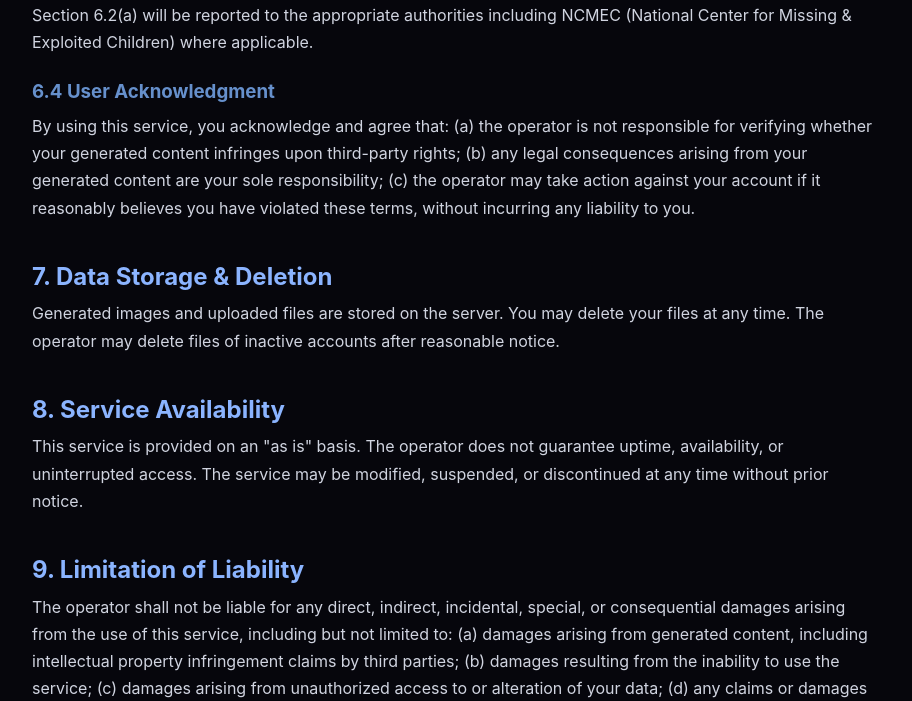
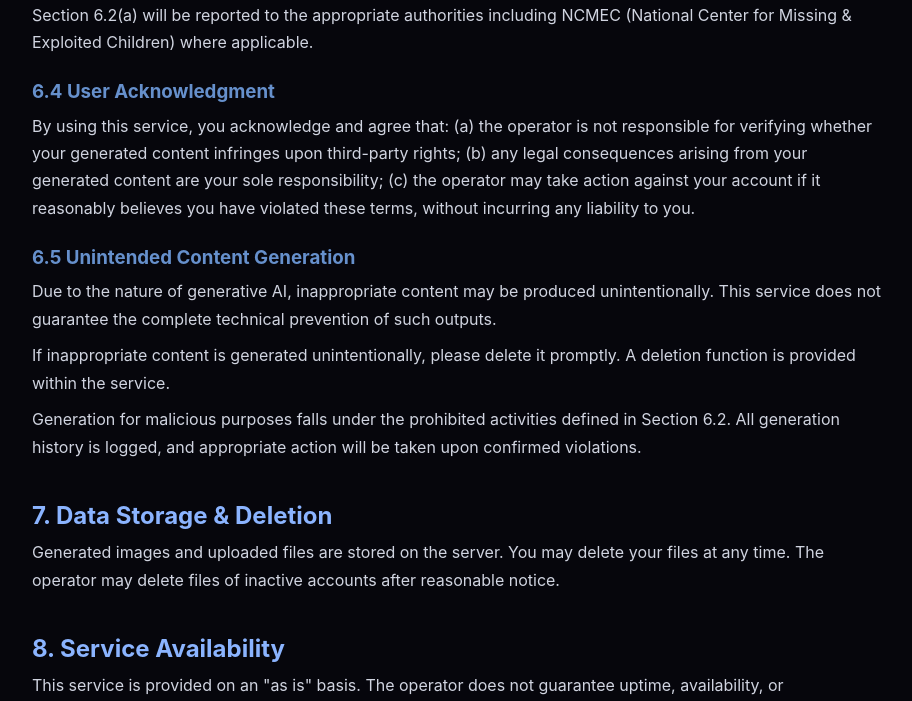
Before and after one commit to goodsun/ciel, a PHP site: page /service.php in a window 1280 px wide. Shown: the part 3065-3766 px from the top of the page, without its empty margins (182-1094 px from the left). Run offline with PHP 8.4, Linux system fonts and the light colour scheme; data that the repository does not hold is empty.

Commit message:
feat: add Section 6.5 on unintended content generation to ToS
Covers: AI may produce unintended content, users should delete promptly,
malicious use falls under 6.2 prohibitions, all generation history is
logged. All 5 languages.

```diff
--- a/public/service.php
+++ b/public/service.php
@@ -60,7 +60,7 @@ $tosLang = in_array($CURRENT_LANG, ['en','ja','zh','ko','es']) ? $CURRENT_LANG :
 <p>本サイト le ciel は Stable Diffusion を利用した有料画像生成サービスです。</p>
 <p>本サービスは、AI が切り拓く表現の多様な可能性を、あらゆるクリエイターに届けるために運営しています。</p>
 <p>創作とは本来、境界を問い続けることです。<br>法と自由の境界線に立つ表現者のインスピレーションに、le ciel は創造的可能性とともに寄り添い続けます。</p>
-<p>個人による運営という都合上、無料枠の提供が困難です。この理念にご賛同いただける方にはご寄付をお願いしています。</p>
+<p>個人による運営という都合上、無料枠の提供が困難です。<br>この理念にご賛同いただける方にはご寄付をお願いしています。</p>
 <p style="margin-top:1rem;font-size:0.85em;color:#888;">le ciel donation EOA<br><code class="donate-addr" onclick="navigator.clipboard.writeText('0xB55D25fBE0030b346589C7Dc00E02F82143B0f0b').then(function(){var el=event.target;el.dataset.orig=el.textContent;el.textContent='copied';setTimeout(function(){el.textContent=el.dataset.orig},1500)})">0xB55D25fBE0030b346589C7Dc00E02F82143B0f0b</code></p>
 </div>
 <div class="en">
@@ -308,6 +308,29 @@ $tosLang = in_array($CURRENT_LANG, ['en','ja','zh','ko','es']) ? $CURRENT_LANG :
 <p class="ko">본 서비스를 이용함으로써 사용자는 다음 사항을 인정하고 동의합니다: (a) 운영자는 사용자의 생성 콘텐츠가 제3자의 권리를 침해하는지 확인할 책임이 없음, (b) 생성 콘텐츠에서 발생하는 모든 법적 결과는 전적으로 사용자의 책임임, (c) 운영자가 사용자의 본 약관 위반이 있다고 합리적으로 판단하는 경우, 사용자에 대한 어떠한 책임도 지지 않고 계정에 대한 조치를 취할 수 있음.</p>
 <p class="es">Al usar este servicio, usted reconoce y acepta que: (a) el operador no es responsable de verificar si su contenido generado infringe los derechos de terceros; (b) cualquier consecuencia legal derivada de su contenido generado es su exclusiva responsabilidad; (c) el operador puede tomar medidas contra su cuenta si razonablemente cree que usted ha violado estos términos, sin incurrir en ninguna responsabilidad hacia usted.</p>
 
+<h3>
+<span class="en">6.5 Unintended Content Generation</span>
+<span class="ja">6.5 意図しないコンテンツの生成について</span>
+<span class="zh">6.5 非预期内容的生成</span>
+<span class="ko">6.5 의도하지 않은 콘텐츠 생성</span>
+<span class="es">6.5 Generacion de Contenido No Intencionado</span>
+</h3>
+<p class="ja">生成 AI の性質上、意図しない不適切なコンテンツが出力される場合があります。本サービスはこれを技術的に完全に防止することを保証しません。</p>
+<p class="ja">意図せず不適切なコンテンツが生成された場合は、速やかに削除してください。削除機能はサービス内に提供しています。</p>
+<p class="ja">悪意ある目的での生成は第 6.2 条の禁止事項に該当します。すべての生成履歴は記録されており、違反が確認された場合は然るべき対応を取ります。</p>
+<p class="en">Due to the nature of generative AI, inappropriate content may be produced unintentionally. This service does not guarantee the complete technical prevention of such outputs.</p>
+<p class="en">If inappropriate content is generated unintentionally, please delete it promptly. A deletion function is provided within the service.</p>
+<p class="en">Generation for malicious purposes falls under the prohibited activities defined in Section 6.2. All generation history is logged, and appropriate action will be taken upon confirmed violations.</p>
+<p class="zh">由于生成式 AI 的性质，可能会无意中产生不当内容。本服务不保证在技术上完全防止此类输出。</p>
+<p class="zh">如果无意中生成了不当内容，请及时删除。服务内提供了删除功能。</p>
+<p class="zh">出于恶意目的的生成属于第 6.2 条规定的禁止行为。所有生成记录均有留存，一经确认违规将采取相应措施。</p>
+<p class="ko">생성형 AI의 특성상 의도하지 않은 부적절한 콘텐츠가 출력될 수 있습니다. 본 서비스는 이를 기술적으로 완전히 방지하는 것을 보장하지 않습니다.</p>
+<p class="ko">의도치 않게 부적절한 콘텐츠가 생성된 경우 즉시 삭제해 주세요. 삭제 기능은 서비스 내에 제공되어 있습니다.</p>
+<p class="ko">악의적인 목적의 생성은 제6.2조의 금지 행위에 해당합니다. 모든 생성 이력은 기록되며, 위반이 확인될 경우 적절한 조치를 취합니다.</p>
+<p class="es">Debido a la naturaleza de la IA generativa, pueden producirse contenidos inapropiados de forma no intencionada. Este servicio no garantiza la prevencion tecnica completa de dichos resultados.</p>
+<p class="es">Si se genera contenido inapropiado de forma no intencionada, eliminelo de inmediato. Se proporciona una funcion de eliminacion dentro del servicio.</p>
+<p class="es">La generacion con fines maliciosos se incluye en las actividades prohibidas definidas en la Seccion 6.2. Todo el historial de generacion queda registrado y se tomaran las medidas apropiadas ante violaciones confirmadas.</p>
+
 <h2>
 <span class="en">7. Data Storage &amp; Deletion</span>
 <span class="ja">7. データ保存と削除</span>
```
